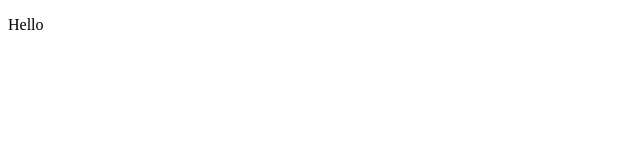
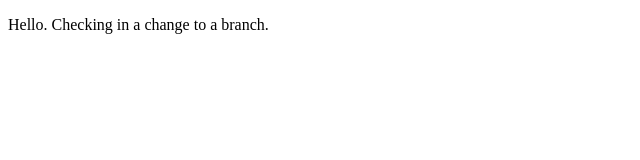
Before and after one commit to mwiginton/test, a plain HTML site: page index.html in a window 1280 px wide. Shown: the whole page, without its empty margins (0-640 px from the left). Drawn offline with Linux system fonts and the light colour scheme.

Commit message:
testing branches

```diff
--- a/index.html
+++ b/index.html
@@ -8,7 +8,7 @@
 	</head>
 
 	<body>
-		<p>Hello</p>
+		<p>Hello. Checking in a change to a branch.</p>
 	</body>
 
 </html>
```
